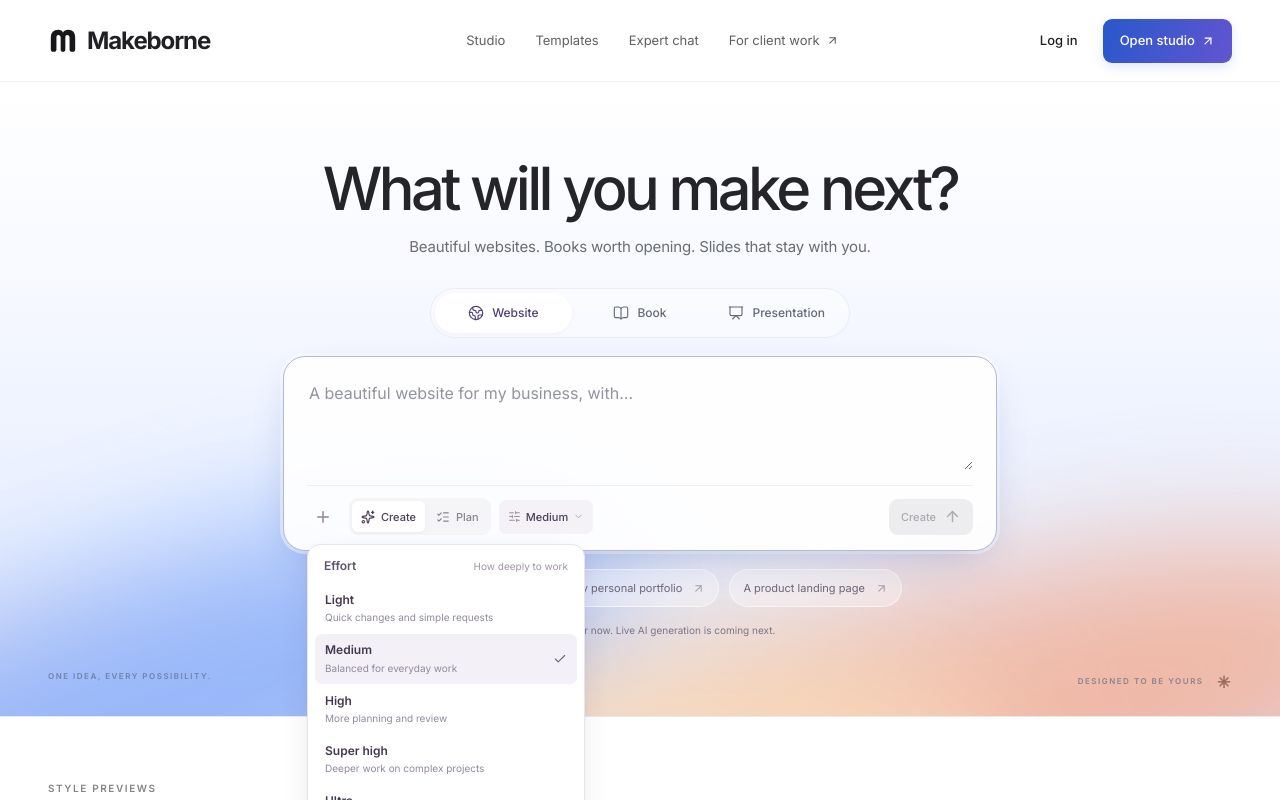
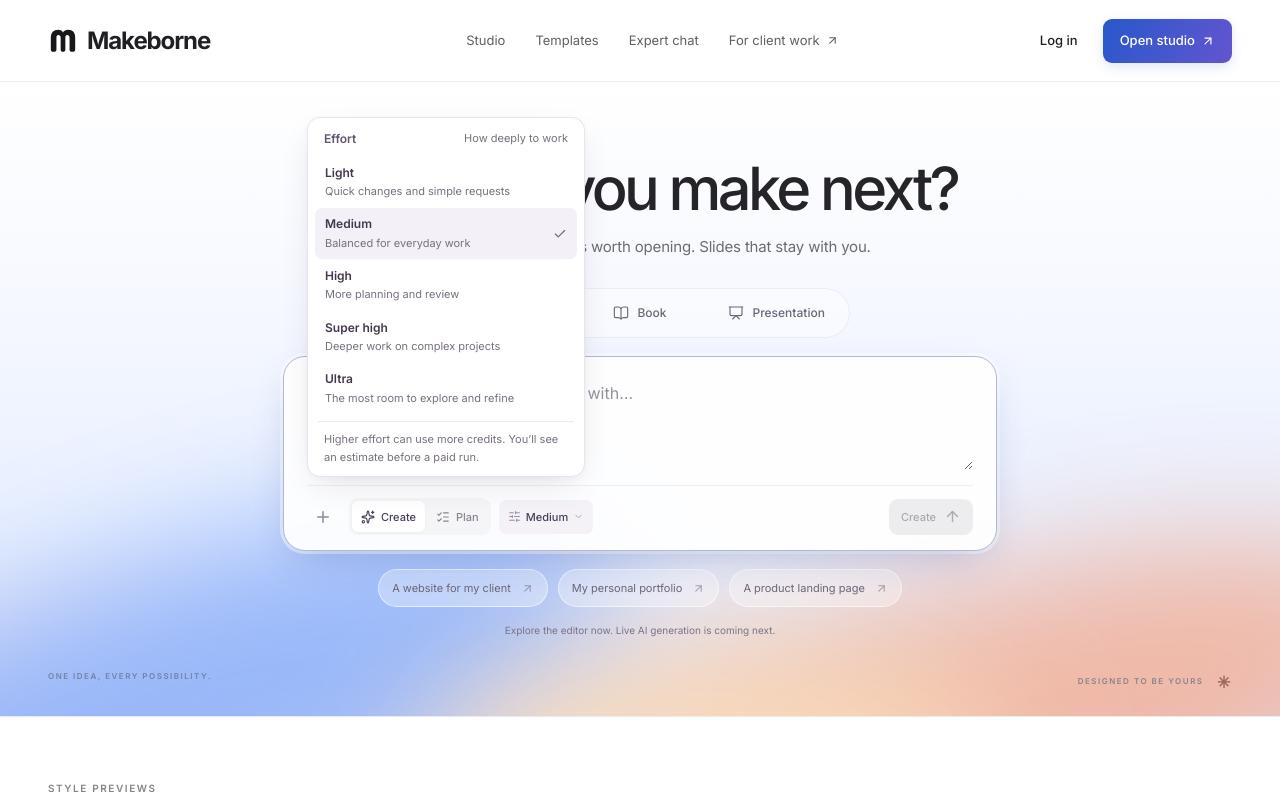
Before and after one commit to Kerim-Sabic/Makeborne, a Next.js app: page / in a window 1280 px wide. Both pictures are taken after a click on the button "Medium". Shown: the top 800 px of the page. Built offline with nearby package versions, Linux system fonts and the light colour scheme.

Commit message:
Fit effort menus to the viewport and configure Vercel hosting

```diff
--- a/src/app/composer-controls.css
+++ b/src/app/composer-controls.css
@@ -10,7 +10,7 @@
 .creation-effort-trigger:hover,
 .creation-effort-trigger[aria-expanded=true] { color:#4b4058; background:#f4f1f7; }
 .creation-effort-trigger.is-ultra { color:#705081; }
-.creation-effort-panel { position:absolute; top:calc(100% + 9px); left:0; width:min(278px,calc(100vw - 48px)); max-height:min(380px,65dvh); padding:7px; overflow-y:auto; overscroll-behavior:contain; border:1px solid #e8e3ec; border-radius:13px; background:#fff; box-shadow:0 12px 36px -10px #30213924,0 2px 7px #30213908; z-index:30; }
+.creation-effort-panel { position:absolute; box-sizing:border-box; top:calc(100% + 9px); left:0; width:min(278px,calc(100vw - 48px)); max-height:min(380px,65dvh); padding:7px; overflow-y:auto; overscroll-behavior:contain; border:1px solid #e8e3ec; border-radius:13px; background:#fff; box-shadow:0 12px 36px -10px #30213924,0 2px 7px #30213908; z-index:30; }
 .creation-controls button:focus-visible { outline:2px solid #9782ac; outline-offset:2px; }
 @media (max-width:440px) {
   .creation-controls { gap:4px; }
--- a/src/app/effort-control.css
+++ b/src/app/effort-control.css
@@ -8,21 +8,21 @@
 .mbe-effort-option:has(input:focus-visible) { outline:2px solid #8d759e; outline-offset:1px; }
 .mbe-effort-copy { display:grid; gap:3px; flex:1; min-width:0; }
 .mbe-effort-copy strong { display:block; color:#44384f; font-size:12px; font-weight:550; line-height:1.35; }
-.mbe-effort-copy > span { color:#93899c; font-size:10px; line-height:1.5; }
+.mbe-effort-copy > span { color:#79707f; font-size:11px; line-height:1.5; }
 .mbe-effort-check { flex-shrink:0; visibility:hidden; color:#786185; }
 .is-selected > .mbe-effort-check { visibility:visible; }
-.mbe-effort .mbe-effort-cost { max-width:330px; margin:12px 12px 2px; color:#958b9e; font-size:10px; line-height:1.65; }
+.mbe-effort .mbe-effort-cost { max-width:330px; margin:12px 12px 2px; color:#79707f; font-size:11px; line-height:1.65; }
 .mbe-effort:disabled { opacity:.55; }
 .mbe-effort:disabled label,.mbe-effort button:disabled { cursor:not-allowed; }
 .mbe-effort-menu-heading { display:flex; align-items:center; justify-content:space-between; gap:8px; padding:5px 9px 9px; }
 .mbe-effort-menu-heading strong { font-size:12px; font-weight:550; color:#62556e; }
-.mbe-effort-menu-heading > span { font-size:10px; color:#a093aa; }
+.mbe-effort-menu-heading > span { font-size:11px; color:#79707f; }
 .mbe-effort-menu .mbe-effort-options { gap:1px; }
 .mbe-effort-menu .mbe-effort-option { min-height:43px; padding:7px 9px; border-radius:7px; }
 .mbe-effort-menu .mbe-effort-copy { gap:2px; }
 .mbe-effort-menu .mbe-effort-copy strong { font-size:12px; }
-.mbe-effort-menu .mbe-effort-copy > span { font-size:10px; }
-.mbe-effort-menu .mbe-effort-cost { margin:7px 3px 0; padding:9px 6px 3px; border-top:1px solid #eee9f2; font-size:10px; line-height:1.6; }
+.creation-effort-panel .mbe-effort-menu .mbe-effort-copy > span { font-size:11px; }
+.creation-effort-panel .mbe-effort-menu .mbe-effort-cost { margin:7px 3px 0; padding:9px 6px 3px; border-top:1px solid #eee9f2; font-size:11px; line-height:1.6; }
 @media (forced-colors:active) {
   .mbe-effort .mbe-effort-option.is-selected { border-color:Highlight; }
 }
--- a/src/components/composer-controls.tsx
+++ b/src/components/composer-controls.tsx
@@ -1,5 +1,5 @@
 "use client";
-import { useEffect, useId, useRef, useState } from "react";
+import { useEffect, useId, useLayoutEffect, useRef, useState } from "react";
 import { ChevronDown, SlidersHorizontal, Sparkles, ListChecks } from "lucide-react";
 import EffortControl from "./effort-control";
 import { EFFORT_PRESENTATION, type EffortLevel } from "@/lib/routing/effort";
@@ -13,9 +13,46 @@
   const id = useId();
   const root = useRef<HTMLDivElement>(null);
   const trigger = useRef<HTMLButtonElement>(null);
+  const panel = useRef<HTMLDivElement>(null);
+  useLayoutEffect(() => {
+    if (!open) return;
+    const place = () => {
+      const element = panel.current;
+      const anchor = element?.offsetParent;
+      if (!element || !(anchor instanceof HTMLElement)) return;
+      const bounds = anchor.getBoundingClientRect();
+      const viewport = window.visualViewport;
+      const viewportTop = viewport?.offsetTop ?? 0;
+      const viewportBottom = viewportTop + (viewport?.height ?? window.innerHeight);
+      const above = Math.max(0, bounds.top - viewportTop - 21);
+      const below = Math.max(0, viewportBottom - bounds.bottom - 21);
+      const desiredHeight = Math.min(element.scrollHeight + 2, 380);
+      const opensAbove = below < desiredHeight && above > below;
+      element.style.top = opensAbove ? "auto" : "calc(100% + 9px)";
+      element.style.bottom = opensAbove ? "calc(100% + 9px)" : "auto";
+      element.style.maxHeight = `${Math.min(380, opensAbove ? above : below)}px`;
+    };
+    place();
+    window.addEventListener("resize", place);
+    window.addEventListener("scroll", place, true);
+    window.visualViewport?.addEventListener("resize", place);
+    window.visualViewport?.addEventListener("scroll", place);
+    return () => {
+      window.removeEventListener("resize", place);
+      window.removeEventListener("scroll", place, true);
+      window.visualViewport?.removeEventListener("resize", place);
+      window.visualViewport?.removeEventListener("scroll", place);
+    };
+  }, [open]);
   useEffect(() => {
     if (!open) return;
-    root.current?.querySelector<HTMLButtonElement>('[role="menuitemradio"][aria-checked="true"]')?.focus({ preventScroll: true });
+    const selected = root.current?.querySelector<HTMLButtonElement>('[role="menuitemradio"][aria-checked="true"]');
+    selected?.focus({ preventScroll: true });
+    if (panel.current && selected) {
+      const bounds = panel.current.getBoundingClientRect();
+      const selectedBounds = selected.getBoundingClientRect();
+      if (selectedBounds.bottom > bounds.bottom - 8) panel.current.scrollTop += selectedBounds.bottom - bounds.bottom + 8;
+    }
     const outside = (event: PointerEvent) => { if (!trigger.current?.contains(event.target as Node) && !root.current?.querySelector(".creation-effort-panel")?.contains(event.target as Node)) setOpen(false); };
     const escape = (event: KeyboardEvent) => { if (event.key === "Escape") { setOpen(false); trigger.current?.focus({ preventScroll: true }); } };
     document.addEventListener("pointerdown", outside); document.addEventListener("keydown", escape);
@@ -27,6 +64,6 @@
       <button type="button" aria-pressed={mode === "plan"} onClick={() => onMode("plan")}><ListChecks size={14} />Plan</button>
     </div>
     <button ref={trigger} type="button" className={`creation-effort-trigger ${effort === "ultra" ? "is-ultra" : ""}`} aria-label={`Effort: ${EFFORT_PRESENTATION[effort].label}`} aria-haspopup="menu" aria-controls={open ? `${id}-effort` : undefined} aria-expanded={open} title="Choose effort level" onClick={() => setOpen(!open)} onKeyDown={event => { if (event.key === "ArrowDown" || event.key === "ArrowUp") { event.preventDefault(); setOpen(true); } }}><SlidersHorizontal size={13} /><span>{EFFORT_PRESENTATION[effort].label}</span><ChevronDown size={11} /></button>
-    {open && <div className="creation-effort-panel" id={`${id}-effort`}><EffortControl value={effort} variant="menu" onChange={value => { onEffort(value); setOpen(false); trigger.current?.focus({ preventScroll: true }); }} /></div>}
+    {open && <div ref={panel} className="creation-effort-panel" id={`${id}-effort`}><EffortControl value={effort} variant="menu" onChange={value => { onEffort(value); setOpen(false); trigger.current?.focus({ preventScroll: true }); }} /></div>}
   </div>;
 }
--- a/src/components/effort-control.tsx
+++ b/src/components/effort-control.tsx
@@ -17,7 +17,15 @@
     event.preventDefault();
     const current = choices.findIndex(choice => choice === document.activeElement);
     const next = event.key === "Home" ? 0 : event.key === "End" ? choices.length - 1 : (current + (event.key === "ArrowDown" ? 1 : -1) + choices.length) % choices.length;
-    choices[next]?.focus();
+    const choice = choices[next];
+    choice?.focus({ preventScroll: true });
+    const panel = event.currentTarget.closest<HTMLElement>(".creation-effort-panel");
+    if (panel && choice) {
+      const bounds = panel.getBoundingClientRect();
+      const choiceBounds = choice.getBoundingClientRect();
+      if (choiceBounds.bottom > bounds.bottom - 8) panel.scrollTop += choiceBounds.bottom - bounds.bottom + 8;
+      else if (choiceBounds.top < bounds.top + 8) panel.scrollTop -= bounds.top + 8 - choiceBounds.top;
+    }
   }
   if (variant === "menu") return <div className="mbe-effort mbe-effort-menu" role="menu" aria-label="Effort level" aria-describedby={`${id}-cost`} onKeyDown={navigateMenu}>
     <div className="mbe-effort-menu-heading" aria-hidden="true"><strong>Effort</strong><span>How deeply to work</span></div>
```
Also changed, not shown: vercel.json (added), 1 other file (tests, documents, lock files or other folders).
